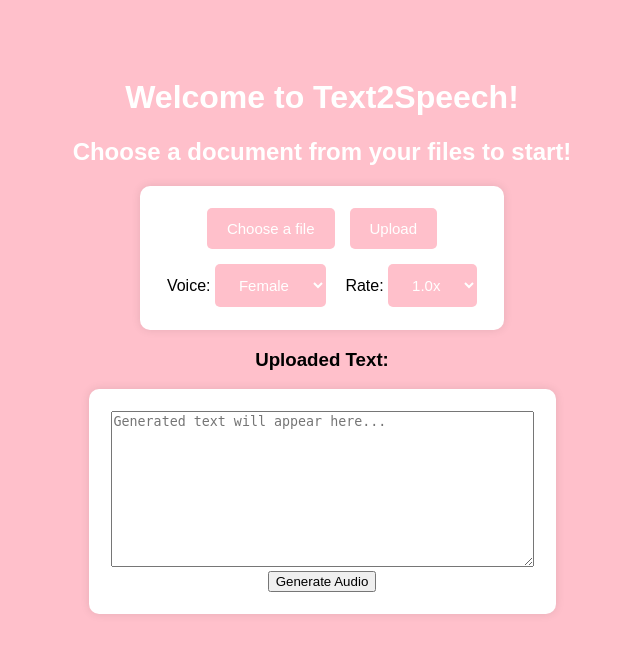
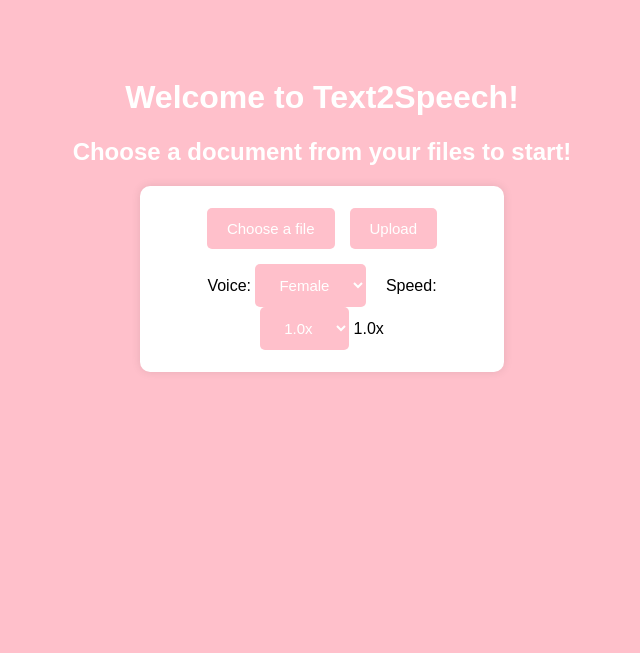
Before and after one commit to cullenowens/Text2Speech, a Flask app: page / in a window 1280 px wide. Shown: the top 653 px of the page, without its empty margins (318-958 px from the left). Run offline with Flask 3, Linux system fonts and the light colour scheme.

Commit message:
saving and committing changes to allow audio to be produced -> oop

```diff
--- a/src/Back-End/app.py
+++ b/src/Back-End/app.py
@@ -43,6 +43,8 @@ def upload_file():
     if not uploaded_file:
         return jsonify({'error': 'No file provided'}), 400
 
+    voice = request.form.get('voice', 'female').lower()
+    rate = int(request.form.get('rate', 150))
     filename = uploaded_file.filename
     filepath = os.path.join(UPLOAD_FOLDER, filename)
     uploaded_file.save(filepath)
@@ -56,24 +58,13 @@ def upload_file():
     else:
         return jsonify({'error': 'Unsupported file type'}), 400
 
-    return render_template('page.html', content=content, filename=filename)
+    tts = TextToSpeech()
+    tts.set_voice(voice)
+    tts.set_rate(rate)
+    audio_path = tts.generate_audio(content)
 
-@app.route('/generate_audio', methods=['POST'])
-def generate_audio():
-    text = request.form.get('text')
-    if not text:
-        return jsonify({'error': 'No text provided'}), 400
-    engine = pyttsx3.init()
-    AUDIO_FOLDER = 'static/audio'
-    os.makedirs(AUDIO_FOLDER, exist_ok=True)
-
-    audio_filename = 'output.mp3'
-    audio_path = os.path.join(AUDIO_FOLDER, 'output.mp3')
-    engine.save_to_file(text, audio_path)
-    engine.runAndWait()
-
-    return render_template('page.html', audio_path=f'audio/{audio_filename}', text=text)
-
+    audio_url = audio_path.replace('static/', '')
+    return render_template('page.html', content=content, audio_file=True, audio_path=audio_url)
 
 if __name__ == '__main__':
     app.run(debug=True)
--- a/src/templates/page.html
+++ b/src/templates/page.html
@@ -23,17 +23,26 @@
                 </select>
 
                 <!--Speed control-->
-                <label for="rate">Rate:</label>
+                <label for="rate">Speed:</label>
                 <select name="rate" id="rate">
                     <option value="50">0.5x</option>
                     <option value="100" selected>1.0x</option>
                     <option value="150">1.5x</option>
                     <option value="200">2.0x</option>
                 </select>
+                <span id="rate-display">1.0x</span>
             </div>
         </form>
+        {% if content %}
         <h3>Uploaded Text:</h3>
         <pre>{{ content }}</pre>
+
+        <h3> Generated Audio:</h3>
+        <audio controls>
+            <source src="{{ url_for('static', filename=audio_path) }}" type="audio/mpeg">
+            Your browser does not support the audio element.
+        </audio>
+        {% endif %}
 
         <script>
             document.querySelector("form").addEventListener("submit", function(event) {
@@ -64,20 +73,6 @@
             })
         </script>
 
-        <form action="/generate_audio" method="POST">
-            <textarea name="text" id="text" rows="10" cols="50" placeholder="Generated text will appear here..." readonly>{{ content }}</textarea>
-            <br>
-            <button type="submit">Generate Audio</button>
-        </form>
-
-        {% if audio_file %}
-        <h3>Generated Audio:</h3>
-        <audio controls>
-            <source src="{{ url_for('static', filename=audio_path) }}" type="audio/mpeg">
-            Your browser does not support the audio element.
-        </audio>
-        {% endif %}
-
 
     </body>
 
```
